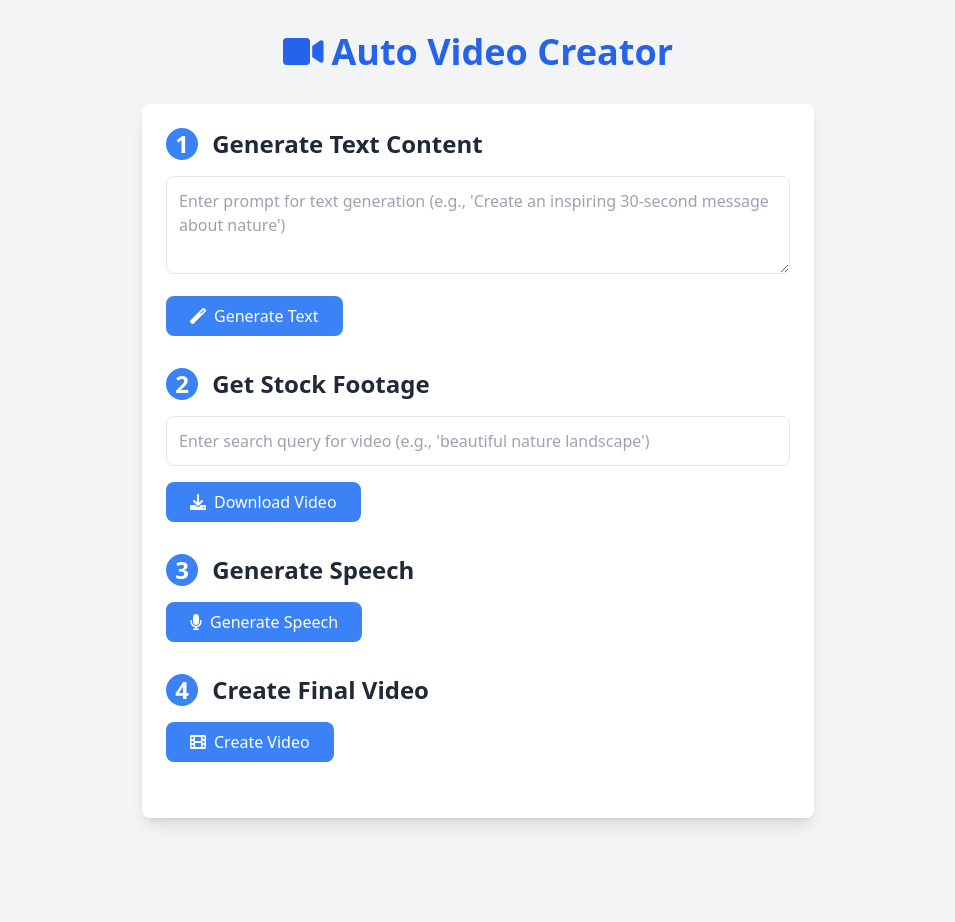
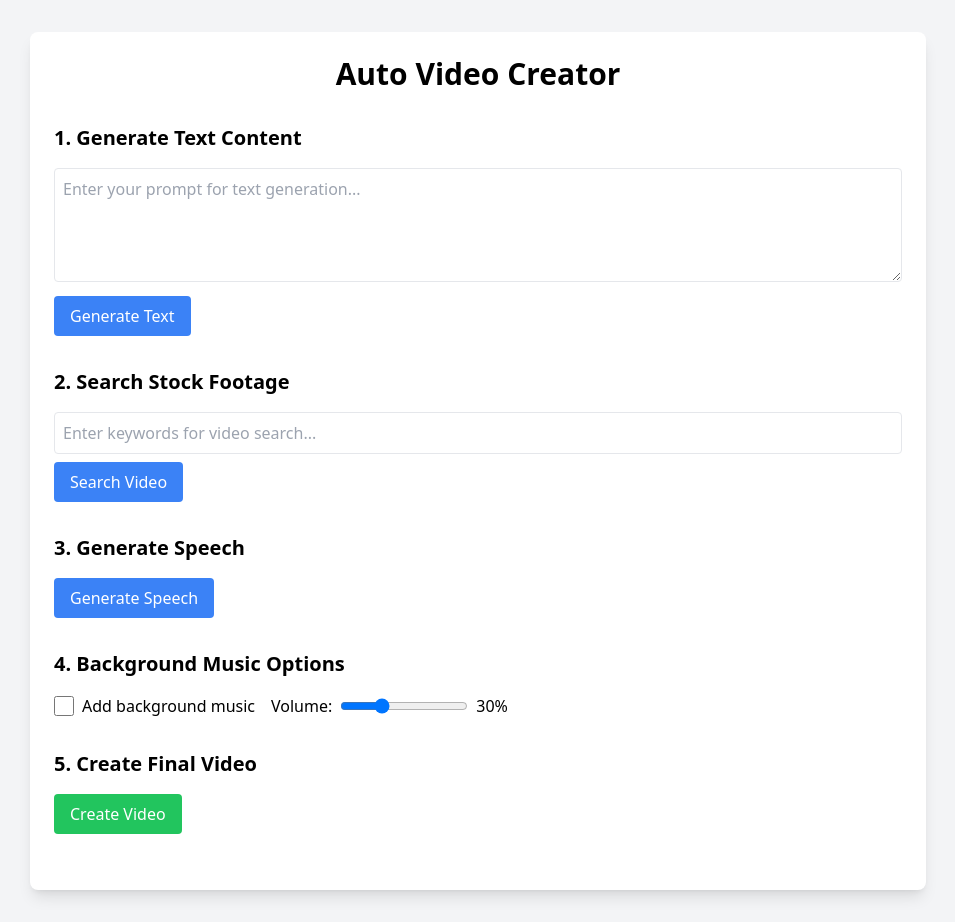
Before and after one commit to androhardcore2/aut0, a Flask app: page / in a window 1280 px wide. Shown: the whole page, without its empty margins (162-1117 px from the left). Before the commit the page ends 825 px from the top, so only its background shows below. Run offline with Flask 3, Linux system fonts and the light colour scheme; some libraries are stand-ins or nearby versions.

Commit message:
Add templates/index.html 1741803948510

```diff
--- a/templates/index.html
+++ b/templates/index.html
@@ -5,216 +5,188 @@
     <meta name="viewport" content="width=device-width, initial-scale=1.0">
     <title>Auto Video Creator</title>
     <script src="https://cdn.tailwindcss.com"></script>
-    <link rel="stylesheet" href="https://cdnjs.cloudflare.com/ajax/libs/font-awesome/6.0.0/css/all.min.css">
+    <link rel="stylesheet" href="https://cdnjs.cloudflare.com/ajax/libs/font-awesome/6.0.0-beta3/css/all.min.css">
 </head>
-<body class="bg-gray-100 min-h-screen">
-    <div class="container mx-auto px-4 py-8">
-        <h1 class="text-4xl font-bold text-center mb-8 text-blue-600">
-            <i class="fas fa-video mr-2"></i>Auto Video Creator
-        </h1>
+<body class="bg-gray-100 min-h-screen p-8">
+    <div class="max-w-4xl mx-auto bg-white rounded-lg shadow-lg p-6">
+        <h1 class="text-3xl font-bold text-center mb-8">Auto Video Creator</h1>
 
-        <!-- Main Form -->
-        <div class="bg-white rounded-lg shadow-lg p-6 max-w-2xl mx-auto">
-            <!-- Step 1: Generate Text -->
+        <!-- Text Generation -->
         <div class="mb-8">
-                <h2 class="text-2xl font-semibold mb-4 text-gray-800">
-                    <span class="bg-blue-500 text-white rounded-full w-8 h-8 inline-flex items-center justify-center mr-2">1</span>
-                    Generate Text Content
-                </h2>
-                <div class="space-y-4">
-                    <textarea id="textPrompt" class="w-full p-3 border rounded-lg" rows="3"
-                        placeholder="Enter prompt for text generation (e.g., 'Create an inspiring 30-second message about nature')"></textarea>
-                    <button onclick="generateText()" class="bg-blue-500 text-white px-6 py-2 rounded-lg hover:bg-blue-600 transition-colors">
-                        <i class="fas fa-magic mr-2"></i>Generate Text
-                    </button>
-                    <div id="generatedText" class="hidden p-4 bg-gray-50 rounded-lg"></div>
+            <h2 class="text-xl font-semibold mb-4">1. Generate Text Content</h2>
+            <textarea id="prompt" class="w-full p-2 border rounded" rows="4" placeholder="Enter your prompt for text generation..."></textarea>
+            <button onclick="generateText()" class="mt-2 bg-blue-500 text-white px-4 py-2 rounded hover:bg-blue-600">Generate Text</button>
+            <div id="generatedText" class="mt-4 p-4 bg-gray-50 rounded hidden"></div>
+        </div>
+
+        <!-- Video Search -->
+        <div class="mb-8">
+            <h2 class="text-xl font-semibold mb-4">2. Search Stock Footage</h2>
+            <input type="text" id="videoQuery" class="w-full p-2 border rounded" placeholder="Enter keywords for video search...">
+            <button onclick="searchVideo()" class="mt-2 bg-blue-500 text-white px-4 py-2 rounded hover:bg-blue-600">Search Video</button>
+            <div id="videoPreview" class="mt-4 hidden">
+                <video id="previewPlayer" class="w-full rounded" controls></video>
             </div>
         </div>
 
-            <!-- Step 2: Download Video -->
+        <!-- Speech Generation -->
         <div class="mb-8">
-                <h2 class="text-2xl font-semibold mb-4 text-gray-800">
-                    <span class="bg-blue-500 text-white rounded-full w-8 h-8 inline-flex items-center justify-center mr-2">2</span>
-                    Get Stock Footage
-                </h2>
-                <div class="space-y-4">
-                    <input type="text" id="videoQuery" class="w-full p-3 border rounded-lg"
-                        placeholder="Enter search query for video (e.g., 'beautiful nature landscape')">
-                    <button onclick="downloadVideo()" class="bg-blue-500 text-white px-6 py-2 rounded-lg hover:bg-blue-600 transition-colors">
-                        <i class="fas fa-download mr-2"></i>Download Video
-                    </button>
-                    <div id="videoStatus" class="hidden p-4 bg-gray-50 rounded-lg"></div>
+            <h2 class="text-xl font-semibold mb-4">3. Generate Speech</h2>
+            <button onclick="generateSpeech()" class="bg-blue-500 text-white px-4 py-2 rounded hover:bg-blue-600">Generate Speech</button>
+            <div id="audioPreview" class="mt-4 hidden">
+                <audio id="previewAudio" class="w-full" controls></audio>
             </div>
         </div>
 
-            <!-- Step 3: Generate Speech -->
+        <!-- Background Music -->
         <div class="mb-8">
-                <h2 class="text-2xl font-semibold mb-4 text-gray-800">
-                    <span class="bg-blue-500 text-white rounded-full w-8 h-8 inline-flex items-center justify-center mr-2">3</span>
-                    Generate Speech
-                </h2>
-                <button onclick="generateSpeech()" class="bg-blue-500 text-white px-6 py-2 rounded-lg hover:bg-blue-600 transition-colors">
-                    <i class="fas fa-microphone mr-2"></i>Generate Speech
-                </button>
-                <div id="speechStatus" class="hidden p-4 bg-gray-50 rounded-lg"></div>
+            <h2 class="text-xl font-semibold mb-4">4. Background Music Options</h2>
+            <div class="flex items-center space-x-4">
+                <label class="inline-flex items-center">
+                    <input type="checkbox" id="useBackgroundMusic" class="form-checkbox h-5 w-5 text-blue-600">
+                    <span class="ml-2">Add background music</span>
+                </label>
+                <div class="flex items-center">
+                    <label class="mr-2">Volume:</label>
+                    <input type="range" id="bgMusicVolume" min="0" max="100" value="30" class="w-32">
+                    <span id="volumeValue" class="ml-2">30%</span>
+                </div>
+            </div>
         </div>
 
-            <!-- Step 4: Create Final Video -->
+        <!-- Video Creation -->
         <div class="mb-8">
-                <h2 class="text-2xl font-semibold mb-4 text-gray-800">
-                    <span class="bg-blue-500 text-white rounded-full w-8 h-8 inline-flex items-center justify-center mr-2">4</span>
-                    Create Final Video
-                </h2>
-                <button onclick="createVideo()" class="bg-blue-500 text-white px-6 py-2 rounded-lg hover:bg-blue-600 transition-colors">
-                    <i class="fas fa-film mr-2"></i>Create Video
-                </button>
-                <div id="videoCreationStatus" class="hidden p-4 bg-gray-50 rounded-lg"></div>
+            <h2 class="text-xl font-semibold mb-4">5. Create Final Video</h2>
+            <button onclick="createVideo()" class="bg-green-500 text-white px-4 py-2 rounded hover:bg-green-600">Create Video</button>
+            <div id="finalVideo" class="mt-4 hidden">
+                <video id="finalPlayer" class="w-full rounded" controls></video>
+                <a id="downloadLink" class="mt-2 inline-block bg-blue-500 text-white px-4 py-2 rounded hover:bg-blue-600" download>Download Video</a>
             </div>
         </div>
     </div>
 
     <script>
-        let state = {
-            generatedText: '',
-            videoPath: '',
-            audioPath: '',
-            finalVideoPath: ''
-        };
+        let generatedText = '';
+        let videoPath = '';
+        let audioPath = '';
+
+        // Update volume display
+        document.getElementById('bgMusicVolume').addEventListener('input', function(e) {
+            document.getElementById('volumeValue').textContent = e.target.value + '%';
+        });
 
         async function generateText() {
-            const prompt = document.getElementById('textPrompt').value;
-            if (!prompt) {
-                alert('Please enter a prompt');
-                return;
-            }
-
-            const statusDiv = document.getElementById('generatedText');
-            statusDiv.innerHTML = '<i class="fas fa-spinner fa-spin mr-2"></i>Generating text...';
-            statusDiv.classList.remove('hidden');
+            const prompt = document.getElementById('prompt').value;
+            if (!prompt) return;
 
             try {
                 const response = await fetch('/generate-text', {
                     method: 'POST',
-                    headers: {
-                        'Content-Type': 'application/json',
-                    },
-                    body: JSON.stringify({ prompt }),
+                    headers: { 'Content-Type': 'application/json' },
+                    body: JSON.stringify({ prompt })
                 });
 
                 const data = await response.json();
-                if (data.error) throw new Error(data.error);
-
-                state.generatedText = data.text;
-                statusDiv.innerHTML = `<div class="font-semibold mb-2">Generated Text:</div>${data.text}`;
-                statusDiv.classList.add('bg-green-50');
+                if (data.text) {
+                    generatedText = data.text;
+                    const textDiv = document.getElementById('generatedText');
+                    textDiv.textContent = data.text;
+                    textDiv.classList.remove('hidden');
+                }
             } catch (error) {
-                statusDiv.innerHTML = `<div class="text-red-500"><i class="fas fa-exclamation-circle mr-2"></i>${error.message}</div>`;
-                statusDiv.classList.add('bg-red-50');
+                console.error('Error:', error);
+                alert('Failed to generate text');
             }
         }
 
-        async function downloadVideo() {
+        async function searchVideo() {
             const query = document.getElementById('videoQuery').value;
-            if (!query) {
-                alert('Please enter a search query');
-                return;
-            }
-
-            const statusDiv = document.getElementById('videoStatus');
-            statusDiv.innerHTML = '<i class="fas fa-spinner fa-spin mr-2"></i>Downloading video...';
-            statusDiv.classList.remove('hidden');
+            if (!query) return;
 
             try {
                 const response = await fetch('/download-video', {
                     method: 'POST',
-                    headers: {
-                        'Content-Type': 'application/json',
-                    },
-                    body: JSON.stringify({ query }),
+                    headers: { 'Content-Type': 'application/json' },
+                    body: JSON.stringify({ query })
                 });
 
                 const data = await response.json();
-                if (data.error) throw new Error(data.error);
-
-                state.videoPath = data.path;
-                statusDiv.innerHTML = '<i class="fas fa-check-circle mr-2 text-green-500"></i>Video downloaded successfully!';
-                statusDiv.classList.add('bg-green-50');
+                if (data.path) {
+                    videoPath = data.path;
+                    const preview = document.getElementById('videoPreview');
+                    const player = document.getElementById('previewPlayer');
+                    player.src = `/download/${data.path.split('/').pop()}`;
+                    preview.classList.remove('hidden');
+                }
             } catch (error) {
-                statusDiv.innerHTML = `<div class="text-red-500"><i class="fas fa-exclamation-circle mr-2"></i>${error.message}</div>`;
-                statusDiv.classList.add('bg-red-50');
+                console.error('Error:', error);
+                alert('Failed to download video');
             }
         }
 
         async function generateSpeech() {
-            if (!state.generatedText) {
+            if (!generatedText) {
                 alert('Please generate text first');
                 return;
             }
 
-            const statusDiv = document.getElementById('speechStatus');
-            statusDiv.innerHTML = '<i class="fas fa-spinner fa-spin mr-2"></i>Generating speech...';
-            statusDiv.classList.remove('hidden');
-
             try {
                 const response = await fetch('/generate-speech', {
                     method: 'POST',
-                    headers: {
-                        'Content-Type': 'application/json',
-                    },
-                    body: JSON.stringify({ text: state.generatedText }),
+                    headers: { 'Content-Type': 'application/json' },
+                    body: JSON.stringify({ text: generatedText })
                 });
 
                 const data = await response.json();
-                if (data.error) throw new Error(data.error);
-
-                state.audioPath = data.path;
-                statusDiv.innerHTML = '<i class="fas fa-check-circle mr-2 text-green-500"></i>Speech generated successfully!';
-                statusDiv.classList.add('bg-green-50');
+                if (data.path) {
+                    audioPath = data.path;
+                    const preview = document.getElementById('audioPreview');
+                    const audio = document.getElementById('previewAudio');
+                    audio.src = `/download/${data.path.split('/').pop()}`;
+                    preview.classList.remove('hidden');
+                }
             } catch (error) {
-                statusDiv.innerHTML = `<div class="text-red-500"><i class="fas fa-exclamation-circle mr-2"></i>${error.message}</div>`;
-                statusDiv.classList.add('bg-red-50');
+                console.error('Error:', error);
+                alert('Failed to generate speech');
             }
         }
 
         async function createVideo() {
-            if (!state.videoPath || !state.audioPath) {
-                alert('Please complete all previous steps first');
+            if (!videoPath || !audioPath) {
+                alert('Please ensure you have both video and audio ready');
                 return;
             }
 
-            const statusDiv = document.getElementById('videoCreationStatus');
-            statusDiv.innerHTML = '<i class="fas fa-spinner fa-spin mr-2"></i>Creating final video...';
-            statusDiv.classList.remove('hidden');
+            const useBackgroundMusic = document.getElementById('useBackgroundMusic').checked;
+            const bgVolume = document.getElementById('bgMusicVolume').value / 100;
 
             try {
                 const response = await fetch('/create-video', {
                     method: 'POST',
-                    headers: {
-                        'Content-Type': 'application/json',
-                    },
+                    headers: { 'Content-Type': 'application/json' },
                     body: JSON.stringify({
-                        video_path: state.videoPath,
-                        audio_path: state.audioPath,
-                        text_content: state.generatedText
-                    }),
+                        video_path: videoPath,
+                        audio_path: audioPath,
+                        text_content: generatedText,
+                        background_music: useBackgroundMusic ? 'yes' : 'no',
+                        background_volume: bgVolume
+                    })
                 });
 
                 const data = await response.json();
-                if (data.error) throw new Error(data.error);
+                if (data.path) {
+                    const finalDiv = document.getElementById('finalVideo');
+                    const player = document.getElementById('finalPlayer');
+                    const downloadLink = document.getElementById('downloadLink');
+                    const filename = data.path.split('/').pop();
 
-                state.finalVideoPath = data.path;
-                statusDiv.innerHTML = `
-                    <div class="text-green-500 mb-4">
-                        <i class="fas fa-check-circle mr-2"></i>Video created successfully!
-                    </div>
-                    <a href="/download/final_video.mp4"
-                       class="bg-green-500 text-white px-6 py-2 rounded-lg hover:bg-green-600 transition-colors inline-block">
-                        <i class="fas fa-download mr-2"></i>Download Video
-                    </a>`;
-                statusDiv.classList.add('bg-green-50');
+                    player.src = `/download/${filename}`;
+                    downloadLink.href = `/download/${filename}`;
+                    finalDiv.classList.remove('hidden');
+                }
             } catch (error) {
-                statusDiv.innerHTML = `<div class="text-red-500"><i class="fas fa-exclamation-circle mr-2"></i>${error.message}</div>`;
-                statusDiv.classList.add('bg-red-50');
+                console.error('Error:', error);
+                alert('Failed to create video');
             }
         }
     </script>
```
Lines whose indentation alone changed are shown as unchanged.
